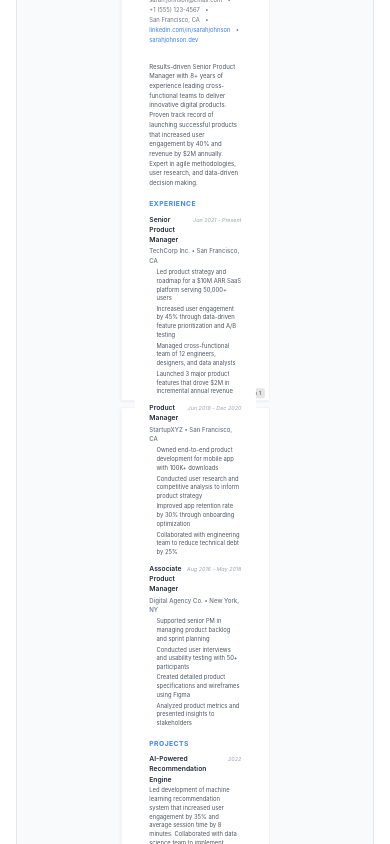
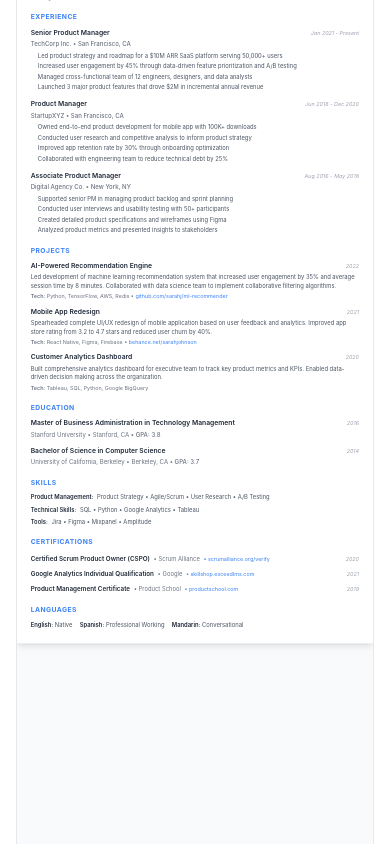
Before and after one commit to GowthamOleti/Resumatic_v1, a React (Vite) app: page /builder in a window 390 px wide. Shown: the part 959-1803 px from the top of the page. Built offline with nearby package versions, Linux system fonts and the light colour scheme.

Commit message:
Fix PDF export: Only create multiple pages when content actually exceeds one page

```diff
--- a/src/components/ResumePreview.tsx
+++ b/src/components/ResumePreview.tsx
@@ -1,4 +1,3 @@
-import { useState, useEffect, useRef } from 'react';
 import { ResumeData, TemplateType } from '../types';
 import ModernTemplate from './templates/ModernTemplate';
 import ClassicTemplate from './templates/ClassicTemplate';
@@ -15,9 +14,6 @@
 }
 
 export default function ResumePreview({ data, template }: ResumePreviewProps) {
-  const [showPage2, setShowPage2] = useState(false);
-  const page1Ref = useRef<HTMLDivElement>(null);
-
   const renderTemplate = () => {
     switch (template) {
       case 'modern':
@@ -41,51 +37,9 @@
     }
   };
 
-  useEffect(() => {
-    // Check if content overflows page 1
-    const checkOverflow = () => {
-      if (page1Ref.current) {
-        const pageContent = page1Ref.current.querySelector('.page-content');
-        if (pageContent) {
-          const contentHeight = pageContent.scrollHeight;
-          const pageHeight = 1123; // A4 height in pixels
-          const padding = 60; // 30px top + 30px bottom
-          const availableHeight = pageHeight - padding;
-
-          setShowPage2(contentHeight > availableHeight);
-        }
-      }
-    };
-
-    // Check overflow after content loads
-    const timeoutId = setTimeout(checkOverflow, 100);
-
-    return () => clearTimeout(timeoutId);
-  }, [data, template]);
-
   return (
-    <div className="resume-preview-container">
-      {/* Page 1 - Full content with overflow hidden */}
-      <div className="a4-page" ref={page1Ref}>
-        <div className="page-content page-1-content">
-          {renderTemplate()}
-        </div>
-        <div className="page-break-indicator">
-          <span className="page-number">Page 1</span>
-        </div>
-      </div>
-
-      {/* Page 2 - Show overflow content only */}
-      {showPage2 && (
-        <div className="a4-page page-2">
-          <div className="page-content page-2-content">
-            {renderTemplate()}
-          </div>
-          <div className="page-break-indicator">
-            <span className="page-number">Page 2</span>
-          </div>
-        </div>
-      )}
+    <div id="resume-preview" className="resume-preview">
+      {renderTemplate()}
     </div>
   );
 }
--- a/src/components/templates/ExecutiveTemplate.tsx
+++ b/src/components/templates/ExecutiveTemplate.tsx
@@ -17,18 +17,17 @@
   }, {} as Record<string, string[]>);
 
   return (
-    <div className="executive-template" style={{
+    <div style={{
       fontFamily: '-apple-system, BlinkMacSystemFont, "SF Pro Display", "Segoe UI", sans-serif',
       display: 'flex',
-      width: 'calc(100% + 60px)', /* Extend beyond page padding */
-      height: 'calc(100% + 60px)', /* Extend beyond page padding */
-      margin: '-30px', /* Counteract page content padding */
+      width: '100%',
+      height: '100%',
       backgroundColor: '#ffffff',
       color: '#1a1a1a',
       lineHeight: '1.5',
       boxSizing: 'border-box'
     }}>
-      {/* Left Sidebar - Dark Navy - extends to edges */}
+      {/* Left Sidebar - Dark Navy */}
       <div style={{
         width: '35%',
         backgroundColor: '#1e3a5f',
--- a/src/index.css
+++ b/src/index.css
@@ -150,83 +150,3 @@
     }
   }
 }
-
-/* A4 Page Preview Styles */
-.resume-preview-container {
-  display: flex;
-  flex-direction: column;
-  gap: 20px;
-  align-items: center;
-  padding: 20px;
-}
-
-.a4-page {
-  width: 794px; /* 210mm at 96 DPI */
-  height: 1123px; /* 297mm at 96 DPI */
-  background: white;
-  border: 1px solid #e5e7eb;
-  box-shadow: 0 4px 6px -1px rgba(0, 0, 0, 0.1);
-  position: relative;
-  overflow: visible;
-  page-break-after: always;
-}
-
-.page-content {
-  width: 100%;
-  height: 100%;
-  padding: 30px; /* 8mm ≈ 30px at 96 DPI */
-  overflow: hidden;
-  position: relative;
-}
-
-/* Page 1 - Clip content at A4 boundary */
-.page-1-content {
-  overflow: hidden;
-  height: calc(1123px - 60px); /* A4 height minus padding */
-  position: relative;
-}
-
-/* Page 2 - Show overflow content with proper offset */
-.page-2-content {
-  overflow: visible;
-  height: auto;
-  min-height: 100%;
-  position: relative;
-}
-
-/* Offset the template on page 2 to show continuation */
-.page-2-content > * {
-  margin-top: calc(-1063px); /* Negative of page 1 visible height */
-}
-
-.page-break-indicator {
-  position: absolute;
-  bottom: 5px;
-  right: 10px;
-  background: rgba(0, 0, 0, 0.1);
-  padding: 2px 8px;
-  border-radius: 4px;
-  font-size: 12px;
-  color: #666;
-}
-
-.page-number {
-  font-weight: 500;
-}
-
-/* Page 2 is now controlled by React state */
-
-/* Mobile responsive */
-@media screen and (max-width: 768px) {
-  .a4-page {
-    width: 100%;
-    max-width: 794px;
-    height: auto;
-    min-height: 1123px;
-  }
-
-  .resume-preview-container {
-    padding: 10px;
-    gap: 15px;
-  }
-}
--- a/src/pages/BuilderPage.tsx
+++ b/src/pages/BuilderPage.tsx
@@ -223,6 +223,28 @@
     return names[template];
   };
 
+  const renderTemplate = () => {
+    switch (selectedTemplate) {
+      case 'modern':
+        return <ModernTemplate data={resumeData} />;
+      case 'classic':
+        return <ClassicTemplate data={resumeData} />;
+      case 'minimal':
+        return <MinimalTemplate data={resumeData} />;
+      case 'professional':
+        return <ProfessionalTemplate data={resumeData} />;
+      case 'executive':
+        return <ExecutiveTemplate data={resumeData} />;
+      case 'creative':
+        return <CreativeTemplate data={resumeData} />;
+      case 'technical':
+        return <TechnicalTemplate data={resumeData} />;
+      case 'ugly':
+        return <UglyTemplate data={resumeData} />;
+      default:
+        return <ModernTemplate data={resumeData} />;
+    }
+  };
 
   return (
     <div className="min-h-screen bg-white">
@@ -326,7 +348,11 @@
             </div>
 
             <div className="h-[700px] lg:h-[750px] overflow-y-auto p-4 sm:p-6 bg-gray-50 flex items-start justify-center">
-              <ResumePreview data={resumeData} template={selectedTemplate} />
+              <div className="shadow-lg rounded-lg overflow-hidden" style={{ width: '210mm', transform: 'scale(0.85)', transformOrigin: 'top center' }}>
+                <div className="resume-preview">
+                  {renderTemplate()}
+                </div>
+              </div>
             </div>
           </div>
         </div>
@@ -349,8 +375,17 @@
               </div>
             </div>
             <div className="p-4 bg-gray-50 overflow-auto flex items-start justify-center" style={{ minHeight: '500px' }}>
-              <div style={{ transform: 'scale(0.45)', transformOrigin: 'top center', marginBottom: '-400px' }}>
-                <ResumePreview data={resumeData} template={selectedTemplate} />
+              <div className="shadow-lg rounded-lg overflow-hidden" style={{
+                width: '210mm',
+                minWidth: '210mm',
+                minHeight: '297mm',
+                transform: 'scale(0.45)',
+                transformOrigin: 'top center',
+                marginBottom: '-400px'
+              }}>
+                <div className="resume-preview">
+                  {renderTemplate()}
+                </div>
               </div>
             </div>
           </div>
--- a/src/utils/pdfExport.ts
+++ b/src/utils/pdfExport.ts
@@ -3,59 +3,68 @@
 import { ResumeData, TemplateType } from '../types';
 
 export async function exportToPDF(data: ResumeData, _template: TemplateType): Promise<void> {
+  const resumeElement = document.getElementById('resume-preview');
+
+  if (!resumeElement) {
+    throw new Error('Resume preview element not found');
+  }
+
   try {
-    // Find all A4 pages in the preview
-    const pages = document.querySelectorAll('.a4-page');
-
-    if (!pages || pages.length === 0) {
-      throw new Error('Resume preview element not found');
-    }
-
-    console.log(`Found ${pages.length} page(s) to export`);
-
     // Wait for any images/fonts to load
     await new Promise(resolve => setTimeout(resolve, 500));
 
-    // Temporarily hide page indicators
-    const indicators = document.querySelectorAll('.page-break-indicator');
-    indicators.forEach(ind => (ind as HTMLElement).style.display = 'none');
+    // Create canvas from the resume element with high quality
+    const canvas = await html2canvas(resumeElement, {
+      scale: 2, // High quality rendering
+      useCORS: true,
+      logging: false,
+      backgroundColor: '#ffffff',
+      removeContainer: false,
+      imageTimeout: 15000,
+      windowWidth: 794, // A4 width at 96 DPI
+      windowHeight: resumeElement.scrollHeight
+    });
 
-    // Create PDF with A4 dimensions
+    // Calculate dimensions for PDF (A4 size)
+    const a4Width = 210; // A4 width in mm
+    const a4Height = 297; // A4 height in mm
+    const imgWidth = a4Width;
+    const imgHeight = (canvas.height * imgWidth) / canvas.width;
+    const pageHeight = a4Height;
+
+    // Create PDF
     const pdf = new jsPDF({
       orientation: 'portrait',
       unit: 'mm',
-      format: 'a4'
+      format: 'a4',
+      compress: true,
+      hotfixes: ['px_scaling']
     });
 
-    // Capture each page
-    for (let i = 0; i < pages.length; i++) {
-      console.log(`Capturing page ${i + 1}...`);
+    // Convert canvas to high-quality image
+    const imgData = canvas.toDataURL('image/png');
 
-      // Add new page for subsequent pages
-      if (i > 0) {
+    // Check if content fits on one page
+    if (imgHeight <= pageHeight) {
+      // Single page - fit to page
+      pdf.addImage(imgData, 'PNG', 0, 0, imgWidth, imgHeight);
+    } else {
+      // Multi-page content
+      let heightLeft = imgHeight;
+      let position = 0;
+
+      // Add first page
+      pdf.addImage(imgData, 'PNG', 0, position, imgWidth, imgHeight);
+      heightLeft -= pageHeight;
+
+      // Add additional pages if needed
+      while (heightLeft > 0) {
+        position = heightLeft - imgHeight;
         pdf.addPage();
+        pdf.addImage(imgData, 'PNG', 0, position, imgWidth, imgHeight);
+        heightLeft -= pageHeight;
       }
-
-      // Create canvas from the entire page element
-      const canvas = await html2canvas(pages[i] as HTMLElement, {
-        scale: 2,
-        useCORS: true,
-        logging: false,
-        backgroundColor: '#ffffff',
-        width: 794,  // A4 width in pixels at 96 DPI
-        height: 1123 // A4 height in pixels at 96 DPI
-      });
-
-      // Add image to PDF
-      const imgData = canvas.toDataURL('image/png');
-      const pdfWidth = 210; // A4 width in mm
-      const pdfHeight = 297; // A4 height in mm
-
-      pdf.addImage(imgData, 'PNG', 0, 0, pdfWidth, pdfHeight);
     }
-
-    // Restore page indicators
-    indicators.forEach(ind => (ind as HTMLElement).style.display = '');
 
     // Generate filename
     const fileName = data.personalInfo.fullName
@@ -68,11 +77,6 @@
     console.log('PDF generated successfully:', fileName);
   } catch (error) {
     console.error('Error generating PDF:', error);
-
-    // Restore page indicators in case of error
-    const indicators = document.querySelectorAll('.page-break-indicator');
-    indicators.forEach(ind => (ind as HTMLElement).style.display = '');
-
     alert('Failed to generate PDF. Please try again or contact support.');
     throw error;
   }
```
